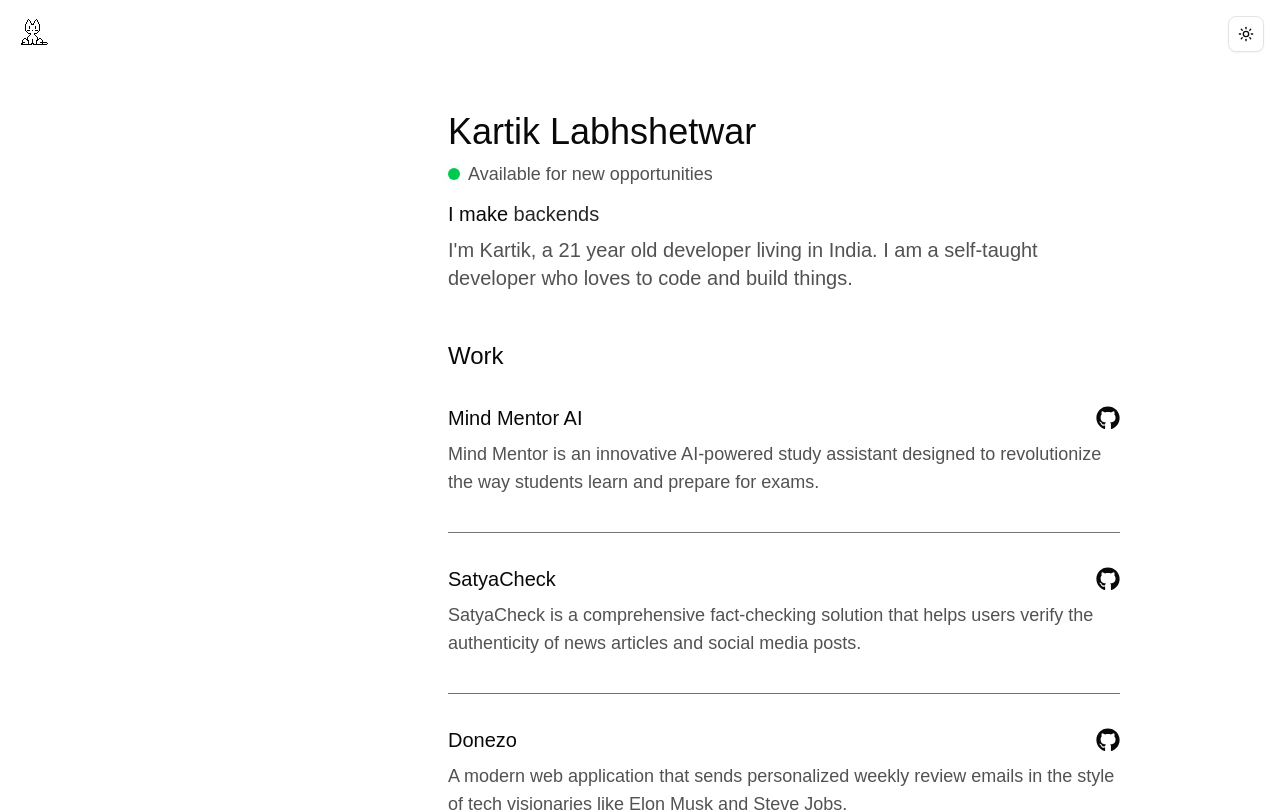
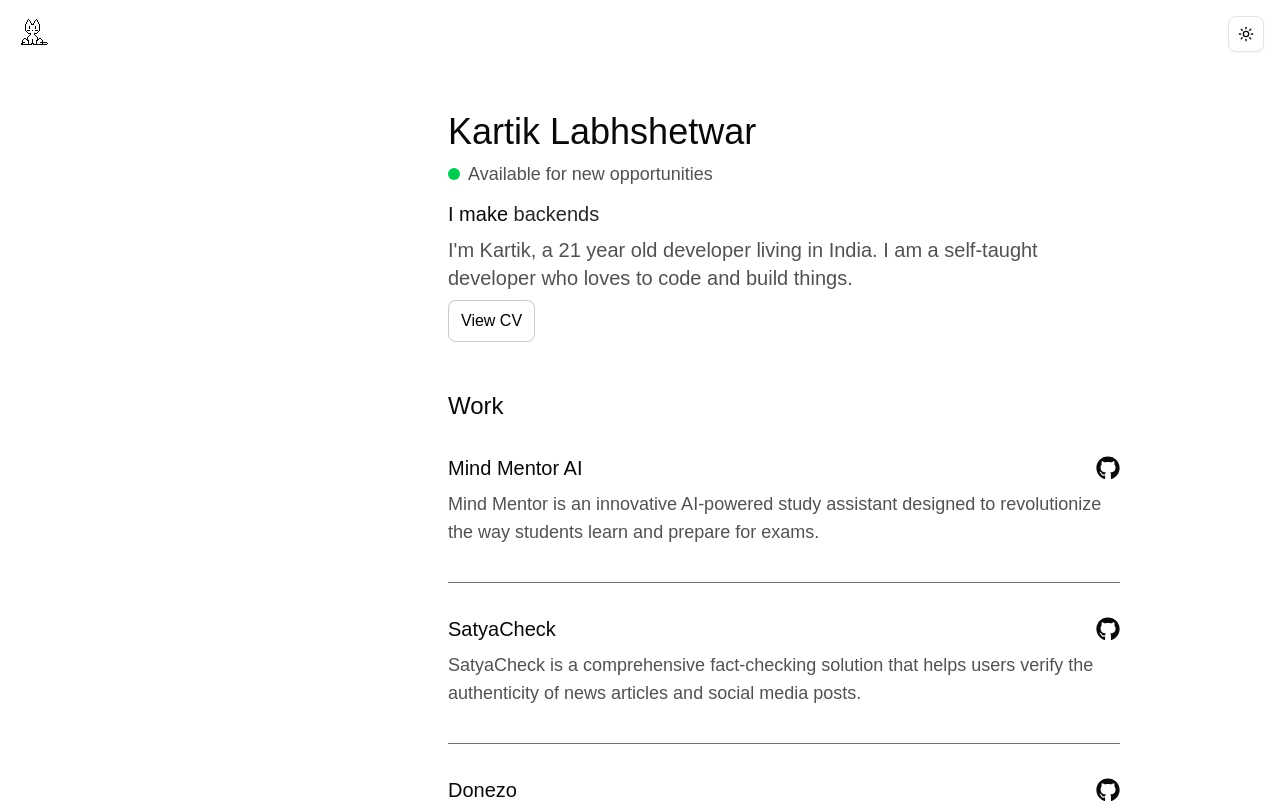
Before and after one commit to fpcMotif/kartik, a Next.js app: page / in a window 1280 px wide. Shown: the top 812 px of the page. Built offline with nearby package versions, Linux system fonts and the light colour scheme; a web font is replaced by a local one.

Commit message:
added resume in it

```diff
--- a/src/app/page.tsx
+++ b/src/app/page.tsx
@@ -45,6 +45,16 @@ export default function Home() {
             <p className="text-lg md:text-xl text-neutral-600 dark:text-neutral-400 font-light">
               I&apos;m Kartik, a 21 year old developer living in India. I am a self-taught developer who loves to code and build things.
             </p>
+            <a
+              href="https://drive.google.com/file/d/1h040xt9mLKCMFEDwhCn3xuH7R5PyuToZ/view?usp=sharing"
+              className="inline-flex items-center justify-center px-3 py-2 bg-white/20 text-black dark:text-white rounded-md border border-black/20 dark:border-white/10 hover:cursor-pointer font-medium"
+              target="_blank"
+              rel="noopener noreferrer"
+            >
+              <div className="flex items-center text-sm lg:text-base 3xl:text-lg">
+                <span>View CV</span>
+              </div>
+            </a>
           </div>
 
         </div>
```
